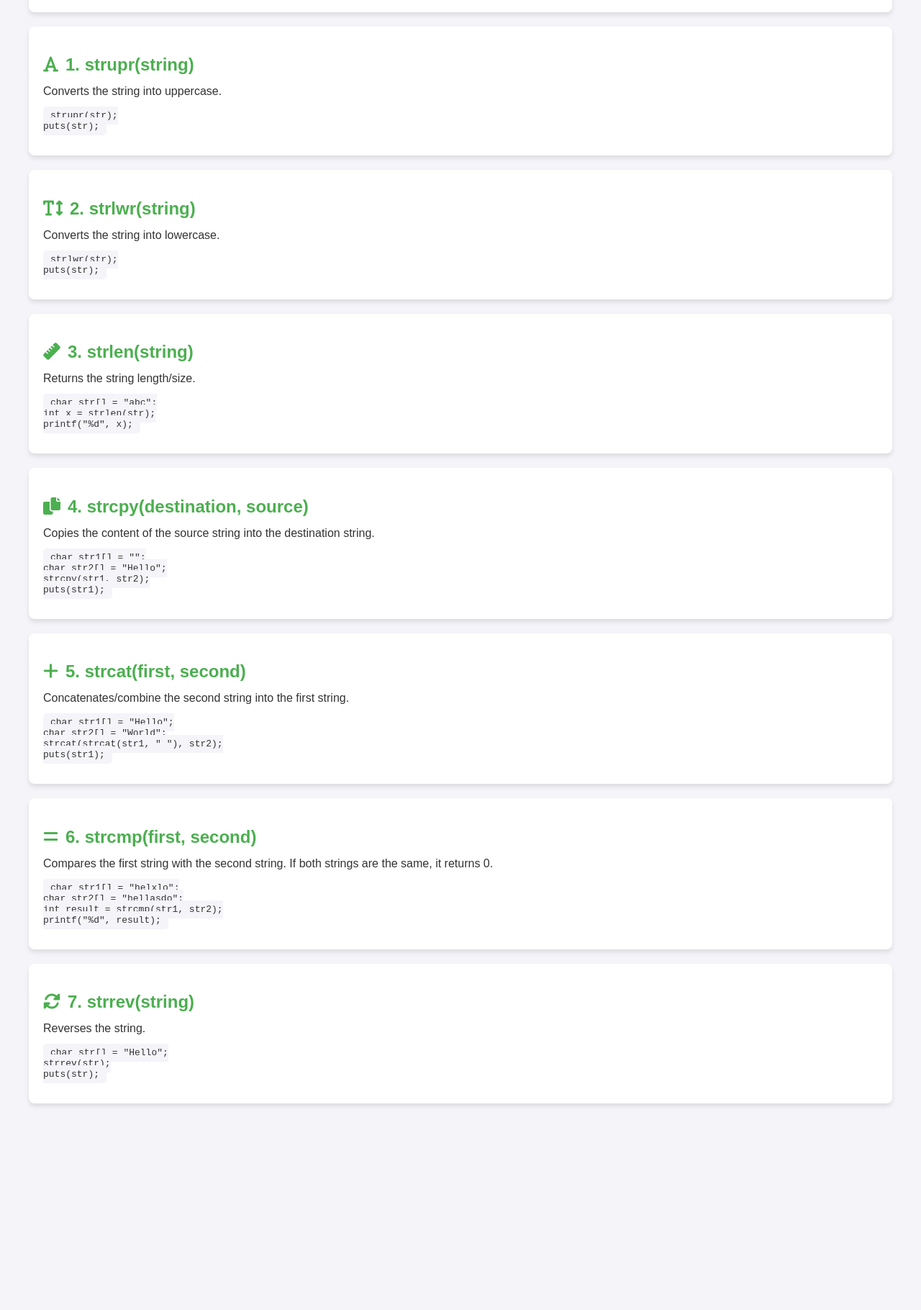
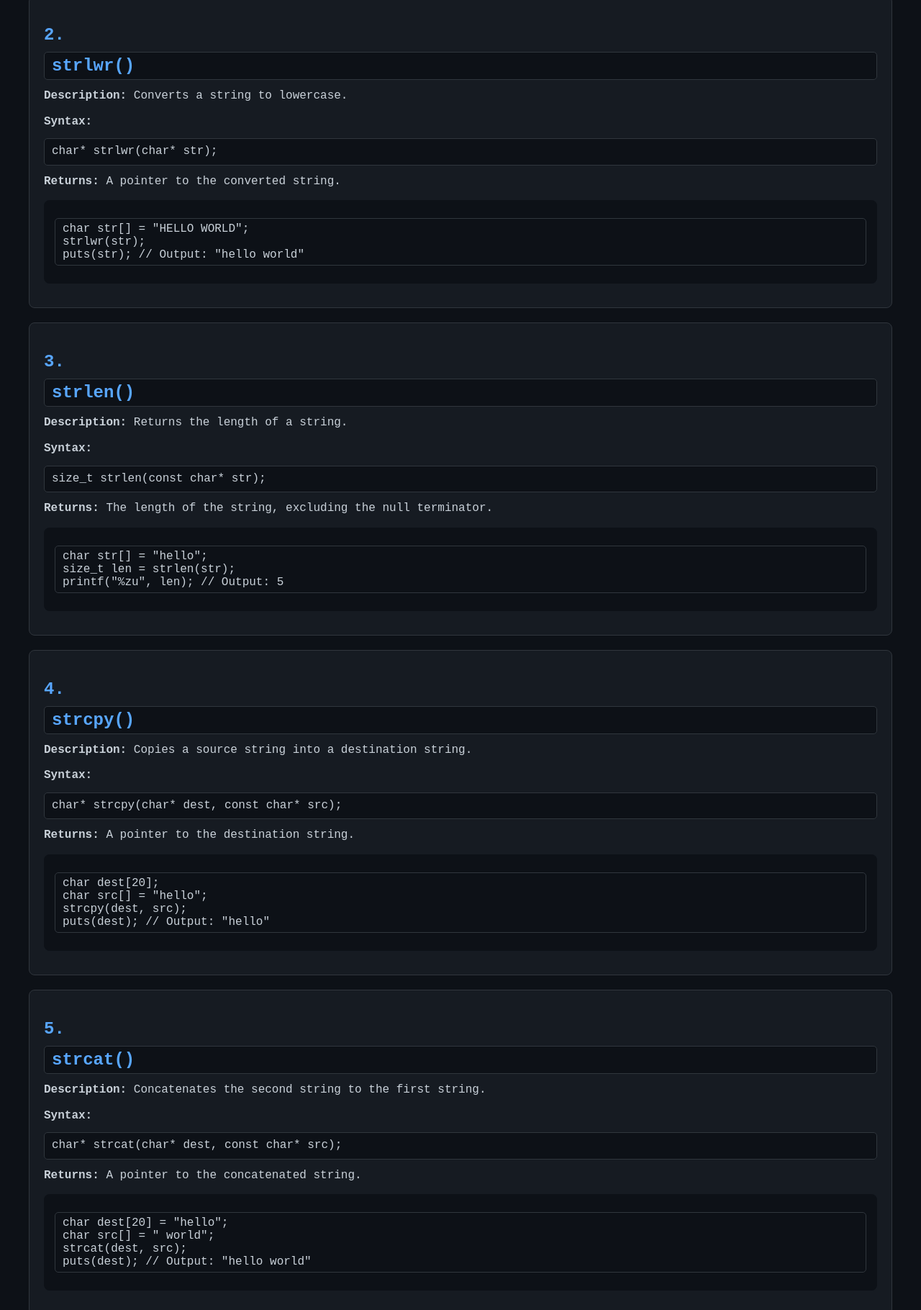
Before and after one commit to SohamKore/c, a plain HTML site: page strings/string_functions.html in a window 1280 px wide. Shown: the part 580-2400 px from the top of the page at 72% size. Before the commit the page ends 2173 px from the top, so only its background shows below. Drawn offline with Linux system fonts and the light colour scheme.

Commit message:
Update string_functions.html

```diff
--- a/strings/string_functions.html
+++ b/strings/string_functions.html
@@ -7,11 +7,11 @@
     <link rel="stylesheet" href="https://cdnjs.cloudflare.com/ajax/libs/font-awesome/6.0.0-beta3/css/all.min.css">
     <style>
         body {
-            font-family: Arial, sans-serif;
+            font-family: 'Courier New', Courier, monospace;
             margin: 0;
             padding: 0;
-            background-color: #f4f4f9;
-            color: #333;
+            background-color: #0d1117;
+            color: #c9d1d9;
         }
         .container {
             max-width: 1200px;
@@ -20,12 +20,12 @@
         }
         h1 {
             text-align: center;
-            color: #4CAF50;
+            color: #58a6ff;
         }
         .card {
-            background: #fff;
+            background: #161b22;
+            border: 1px solid #30363d;
             border-radius: 8px;
-            box-shadow: 0 4px 6px rgba(0, 0, 0, 0.1);
             margin: 20px 0;
             padding: 20px;
             transition: transform 0.2s;
@@ -34,7 +34,7 @@
             transform: translateY(-5px);
         }
         .card h2 {
-            color: #4CAF50;
+            color: #58a6ff;
             font-size: 1.5rem;
             margin-bottom: 10px;
         }
@@ -42,15 +42,20 @@
             margin: 10px 0;
             line-height: 1.6;
         }
-        .icon {
-            color: #4CAF50;
-            margin-right: 10px;
-        }
         code {
-            background: #f4f4f9;
+            background: #0d1117;
+            border: 1px solid #30363d;
             padding: 5px 10px;
             border-radius: 5px;
-            font-family: monospace;
+            font-family: 'Courier New', Courier, monospace;
+            display: block;
+            margin: 10px 0;
+        }
+        pre {
+            background: #0d1117;
+            padding: 15px;
+            border-radius: 8px;
+            overflow-x: auto;
         }
     </style>
 </head>
@@ -59,76 +64,114 @@
         <h1>String Functions in C</h1>
 
         <div class="card">
-            <h2><i class="fas fa-clone icon"></i>To Duplicate Lines</h2>
-            <p><code>ALT + SHIFT + ARROW KEY</code></p>
+            <h2>1. <code>strupr()</code></h2>
+            <p><strong>Description:</strong> Converts a string to uppercase.</p>
+            <p><strong>Syntax:</strong> <code>char* strupr(char* str);</code></p>
+            <p><strong>Returns:</strong> A pointer to the converted string.</p>
+            <pre><code>char str[] = "hello world";
+strupr(str);
+puts(str); // Output: "HELLO WORLD"</code></pre>
         </div>
 
         <div class="card">
-            <h2><i class="fas fa-arrows-alt icon"></i>To Move Lines</h2>
-            <p><code>ALT + ARROW KEY</code></p>
+            <h2>2. <code>strlwr()</code></h2>
+            <p><strong>Description:</strong> Converts a string to lowercase.</p>
+            <p><strong>Syntax:</strong> <code>char* strlwr(char* str);</code></p>
+            <p><strong>Returns:</strong> A pointer to the converted string.</p>
+            <pre><code>char str[] = "HELLO WORLD";
+strlwr(str);
+puts(str); // Output: "hello world"</code></pre>
         </div>
 
         <div class="card">
-            <h2><i class="fas fa-code icon"></i>String Functions</h2>
-            <p><strong>Include:</strong> <code>#include &lt;string.h&gt;</code></p>
-            <p>This library includes the string functions described below.</p>
+            <h2>3. <code>strlen()</code></h2>
+            <p><strong>Description:</strong> Returns the length of a string.</p>
+            <p><strong>Syntax:</strong> <code>size_t strlen(const char* str);</code></p>
+            <p><strong>Returns:</strong> The length of the string, excluding the null terminator.</p>
+            <pre><code>char str[] = "hello";
+size_t len = strlen(str);
+printf("%zu", len); // Output: 5</code></pre>
         </div>
 
         <div class="card">
-            <h2><i class="fas fa-font icon"></i>1. strupr(string)</h2>
-            <p>Converts the string into uppercase.</p>
-            <pre><code>strupr(str);
-puts(str);</code></pre>
+            <h2>4. <code>strcpy()</code></h2>
+            <p><strong>Description:</strong> Copies a source string into a destination string.</p>
+            <p><strong>Syntax:</strong> <code>char* strcpy(char* dest, const char* src);</code></p>
+            <p><strong>Returns:</strong> A pointer to the destination string.</p>
+            <pre><code>char dest[20];
+char src[] = "hello";
+strcpy(dest, src);
+puts(dest); // Output: "hello"</code></pre>
         </div>
 
         <div class="card">
-            <h2><i class="fas fa-text-height icon"></i>2. strlwr(string)</h2>
-            <p>Converts the string into lowercase.</p>
-            <pre><code>strlwr(str);
-puts(str);</code></pre>
+            <h2>5. <code>strcat()</code></h2>
+            <p><strong>Description:</strong> Concatenates the second string to the first string.</p>
+            <p><strong>Syntax:</strong> <code>char* strcat(char* dest, const char* src);</code></p>
+            <p><strong>Returns:</strong> A pointer to the concatenated string.</p>
+            <pre><code>char dest[20] = "hello";
+char src[] = " world";
+strcat(dest, src);
+puts(dest); // Output: "hello world"</code></pre>
         </div>
 
         <div class="card">
-            <h2><i class="fas fa-ruler icon"></i>3. strlen(string)</h2>
-            <p>Returns the string length/size.</p>
-            <pre><code>char str[] = "abc";
-int x = strlen(str);
-printf("%d", x);</code></pre>
+            <h2>6. <code>strcmp()</code></h2>
+            <p><strong>Description:</strong> Compares two strings.</p>
+            <p><strong>Syntax:</strong> <code>int strcmp(const char* str1, const char* str2);</code></p>
+            <p><strong>Returns:</strong>
+                <ul>
+                    <li>0 if strings are equal.</li>
+                    <li>A negative value if <code>str1</code> is less than <code>str2</code>.</li>
+                    <li>A positive value if <code>str1</code> is greater than <code>str2</code>.</li>
+                </ul>
+            </p>
+            <pre><code>char str1[] = "hello";
+char str2[] = "world";
+int result = strcmp(str1, str2);
+printf("%d", result); // Output depends on comparison</code></pre>
         </div>
 
         <div class="card">
-            <h2><i class="fas fa-copy icon"></i>4. strcpy(destination, source)</h2>
-            <p>Copies the content of the source string into the destination string.</p>
-            <pre><code>char str1[] = "";
-char str2[] = "Hello";
-strcpy(str1, str2);
-puts(str1);</code></pre>
+            <h2>7. <code>strrev()</code></h2>
+            <p><strong>Description:</strong> Reverses a string.</p>
+            <p><strong>Syntax:</strong> <code>char* strrev(char* str);</code></p>
+            <p><strong>Returns:</strong> A pointer to the reversed string.</p>
+            <pre><code>char str[] = "hello";
+strrev(str);
+puts(str); // Output: "olleh"</code></pre>
         </div>
 
         <div class="card">
-            <h2><i class="fas fa-plus icon"></i>5. strcat(first, second)</h2>
-            <p>Concatenates/combine the second string into the first string.</p>
-            <pre><code>char str1[] = "Hello";
-char str2[] = "World";
-strcat(strcat(str1, " "), str2);
-puts(str1);</code></pre>
+            <h2>8. <code>strchr()</code></h2>
+            <p><strong>Description:</strong> Finds the first occurrence of a character in a string.</p>
+            <p><strong>Syntax:</strong> <code>char* strchr(const char* str, int c);</code></p>
+            <p><strong>Returns:</strong> A pointer to the first occurrence of the character, or <code>NULL</code> if not found.</p>
+            <pre><code>char str[] = "hello";
+char* ptr = strchr(str, 'e');
+printf("%s", ptr); // Output: "ello"</code></pre>
         </div>
 
         <div class="card">
-            <h2><i class="fas fa-equals icon"></i>6. strcmp(first, second)</h2>
-            <p>Compares the first string with the second string. If both strings are the same, it returns 0.</p>
-            <pre><code>char str1[] = "helxlo";
-char str2[] = "hellasdo";
-int result = strcmp(str1, str2);
-printf("%d", result);</code></pre>
+            <h2>9. <code>strrchr()</code></h2>
+            <p><strong>Description:</strong> Finds the last occurrence of a character in a string.</p>
+            <p><strong>Syntax:</strong> <code>char* strrchr(const char* str, int c);</code></p>
+            <p><strong>Returns:</strong> A pointer to the last occurrence of the character, or <code>NULL</code> if not found.</p>
+            <pre><code>char str[] = "hello";
+char* ptr = strrchr(str, 'l');
+printf("%s", ptr); // Output: "lo"</code></pre>
         </div>
 
         <div class="card">
-            <h2><i class="fas fa-sync-alt icon"></i>7. strrev(string)</h2>
-            <p>Reverses the string.</p>
-            <pre><code>char str[] = "Hello";
-strrev(str);
-puts(str);</code></pre>
+            <h2>10. <code>strncpy()</code></h2>
+            <p><strong>Description:</strong> Copies up to a specified number of characters from the source string to the destination string.</p>
+            <p><strong>Syntax:</strong> <code>char* strncpy(char* dest, const char* src, size_t n);</code></p>
+            <p><strong>Returns:</strong> A pointer to the destination string.</p>
+            <pre><code>char dest[10];
+char src[] = "hello";
+strncpy(dest, src, 3);
+dest[3] = '\0';
+printf("%s", dest); // Output: "hel"</code></pre>
         </div>
 
     </div>
```
